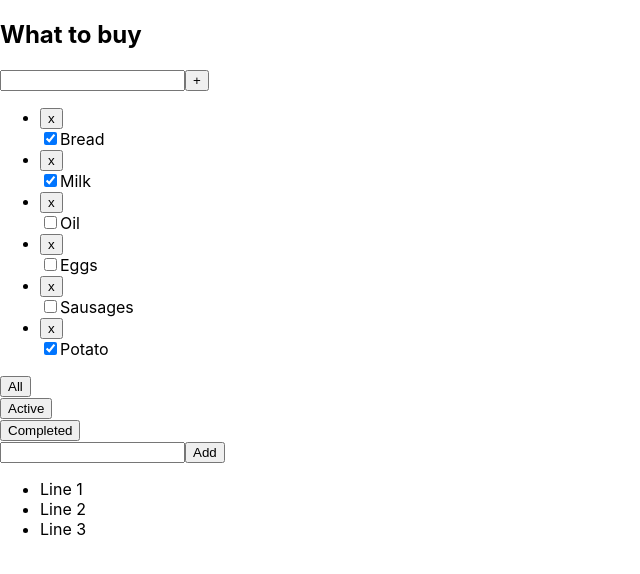
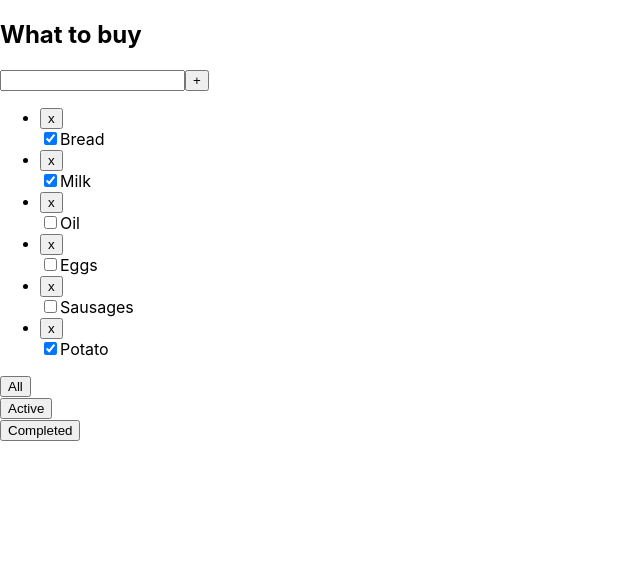
Before and after one commit to Masha-Gorb/todolist-app, a React (Create React App) app: page / in a window 1280 px wide. Shown: the top 574 px of the page, without its empty margins (0-640 px from the left). Built offline with nearby package versions, Linux system fonts and the light colour scheme.

Commit message:
add changeCheckBox

```diff
--- a/src/App.tsx
+++ b/src/App.tsx
@@ -106,17 +106,26 @@ const App =() => {
         setTasks([newTask, ...tasks])
     }
 
+    const changeChekBox = (myEvent: boolean, id: string) => {
+        let currentTask=tasks.find(ft => ft.id===id)
+        if(currentTask) {
+            currentTask.checked=myEvent
+            setTasks([...tasks])
+        }
+    }
 
-    let [lines, setLines] = useState([
-        {id: v1(), title: 'Line 1'},
-        {id: v1(), title: 'Line 2'},
-        {id: v1(), title: 'Line 3'}
-    ])
 
-    const addNewLine = (newLineTitle: string) => {
-        let newLine = {id: v1(), title: newLineTitle}
-        setLines([newLine, ...lines])
-    }
+    //! ! ! ТРЕНИРОВКА ИНПУТА ! ! !
+    // let [lines, setLines] = useState([
+    //     {id: v1(), title: 'Line 1'},
+    //     {id: v1(), title: 'Line 2'},
+    //     {id: v1(), title: 'Line 3'}
+    // ])
+    //
+    // const addNewLine = (newLineTitle: string) => {
+    //     let newLine = {id: v1(), title: newLineTitle}
+    //     setLines([newLine, ...lines])
+    // }
 
     return <div>
         <TodoList
@@ -125,6 +134,7 @@ const App =() => {
             deleteTask={deleteTask}
             changeFilter={changeFilter}
             addTask={addTask}
+            changeChekBox={changeChekBox}
         />
 
         {/*<NewInput*/}
@@ -132,10 +142,10 @@ const App =() => {
         {/*lines={lines}*/}
         {/*/>*/}
 
-        <NewInput
-        lines={lines}
-        addNewLine={addNewLine}
-        />
+        {/*<NewInput*/}
+        {/*lines={lines}*/}
+        {/*addNewLine={addNewLine}*/}
+        {/*/>*/}
 
         {/*<Grosery*/}
         {/*    name={'Healthy list'}*/}
--- a/src/TodoList.tsx
+++ b/src/TodoList.tsx
@@ -16,6 +16,7 @@ type propsType = {
     deleteTask: (taskId: string) => void //void потому что в функции нет return
     changeFilter: (filterValue: filterType) => void
     addTask: (newTaskTitle: string) => void
+    changeChekBox: (myEvent: boolean, id: string) => void
 }
 
 export const TodoList = (props: propsType) => {
@@ -58,7 +59,7 @@ export const TodoList = (props: propsType) => {
     //     props.changeFilter('Completed')
     // }
 
-    const changeFilterOptimusHandler = (filterValue: filterType ) => {
+    const changeFilterOptimusHandler = (filterValue: filterType) => {
         props.changeFilter(filterValue)
     }
 
@@ -77,11 +78,16 @@ export const TodoList = (props: propsType) => {
                 <ul>
                     {props.tasks.map(m => {
 
+                        const onChangeCheckBoxHandler = (event: ChangeEvent<HTMLInputElement>) => {
+                            // console.log(event.currentTarget.checked)
+                            props.changeChekBox(event.currentTarget.checked, m.id)
+                        }
+
                             return (
                                 <li key={m.id}>
                                     <ButtonUniversal title={"x"} callBack={() => deleteTaskHandler(m.id)}/>
                                     {/*<button onClick={ () => onChangeDeleteTaskHandler(m.id)}>x</button>*/}
-                                    <input type="checkbox" checked={m.checked}/>
+                                    <input type="checkbox" onChange={onChangeCheckBoxHandler} checked={m.checked}/>
                                     <span>{m.title}</span>
                                 </li>
                             )
@@ -91,9 +97,10 @@ export const TodoList = (props: propsType) => {
             </div>
 
 
-            <ButtonUniversal title={'All'} callBack={() => changeFilterOptimusHandler('All')} />
-            <ButtonUniversal title={'Active'} callBack={() => changeFilterOptimusHandler('Active')} />
-            <ButtonUniversal title={'Completed'} callBack={() => changeFilterOptimusHandler('Completed')} />
+            <ButtonUniversal title={'All'} callBack={() => changeFilterOptimusHandler('All')}/>
+            <ButtonUniversal title={'Active'} callBack={() => changeFilterOptimusHandler('Active')}/>
+            <ButtonUniversal title={'Completed'} callBack={() => changeFilterOptimusHandler('Completed')}/>
+
             {/*<ButtonUniversal title={'All'} callBack={changeAllFilterHandler} />*/}
             {/*<ButtonUniversal title={'Active'} callBack={changeActiveFilterHandler} />*/}
             {/*<ButtonUniversal title={'Completed'} callBack={changeCompletedFilterHandler} />*/}
```
